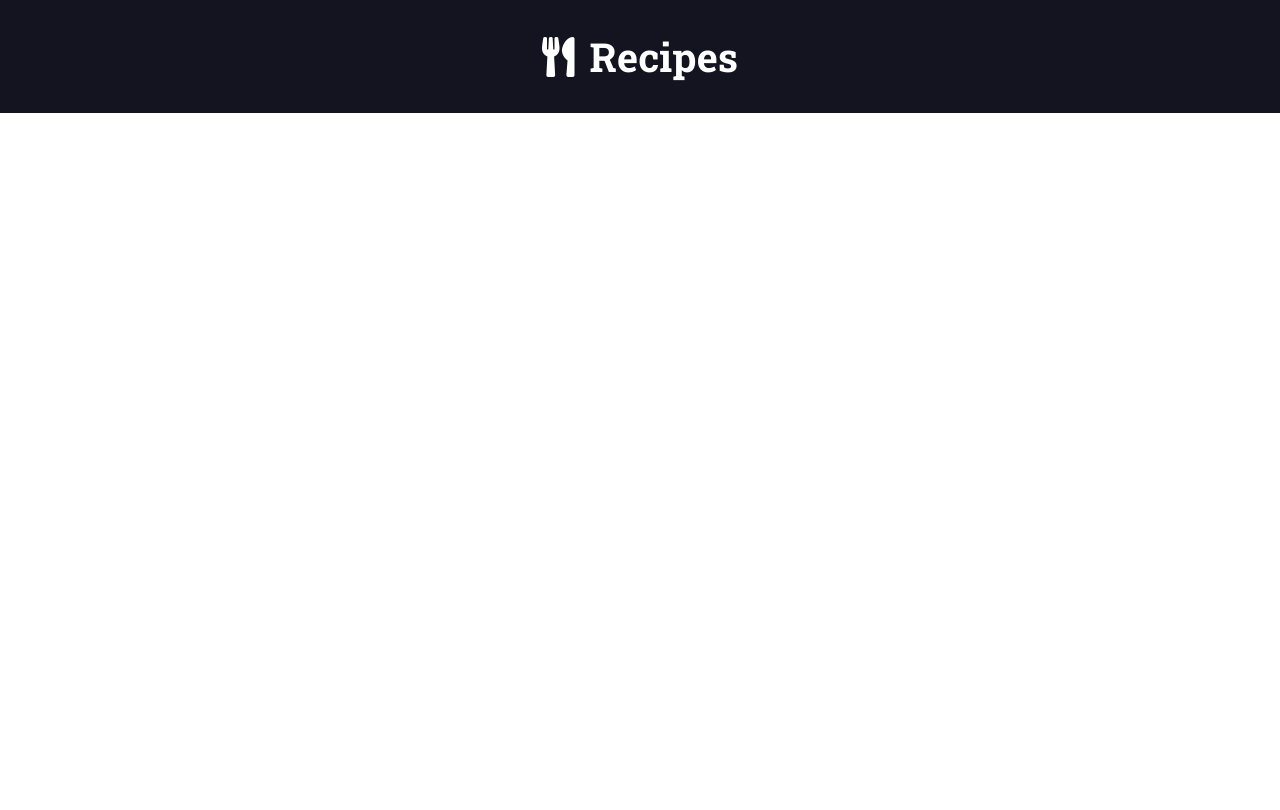
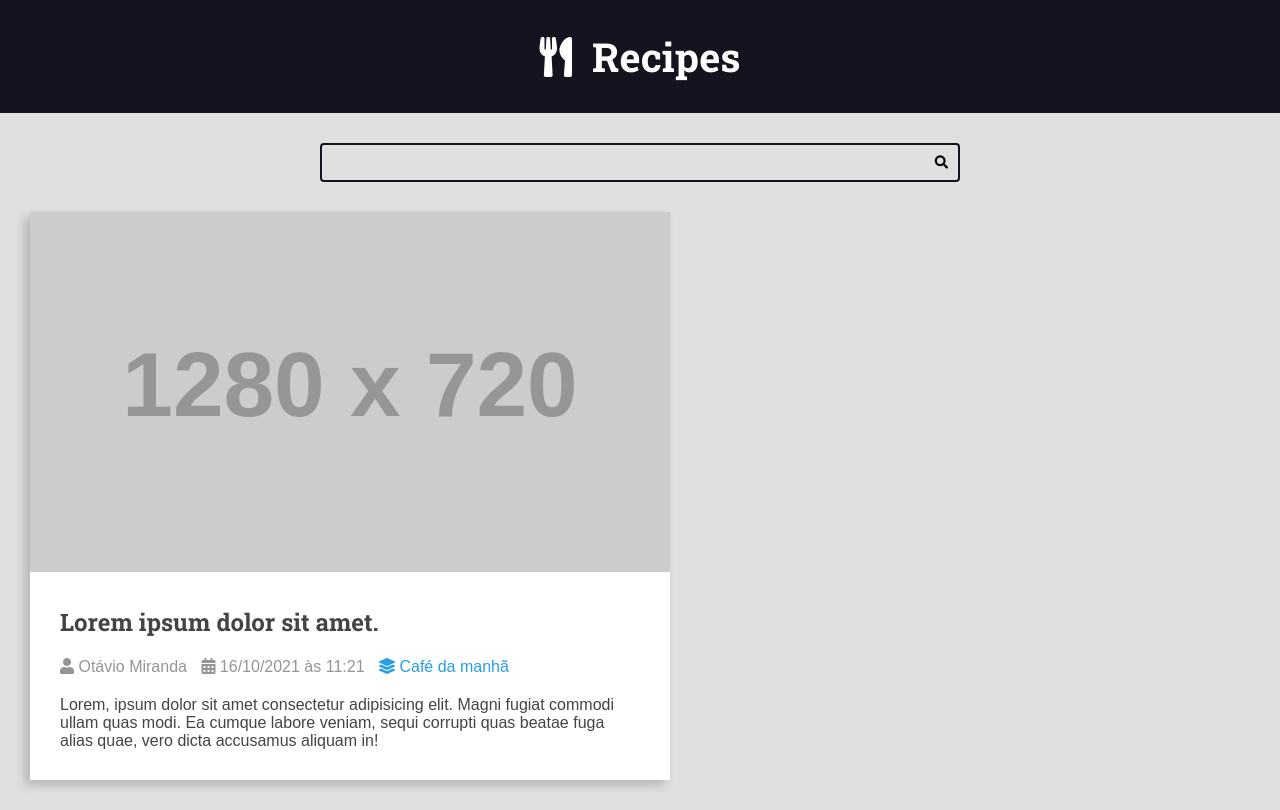
Before and after one commit to lucasproobst/django-projeto-curso, a Django app: page / in a window 1280 px wide. Before the commit the page ends 113 px from the top, so only its background shows below. Run offline with Django 5.2, Linux system fonts and the light colour scheme; grey boxes labelled with a size stand in for pictures from a placeholder-image service; some libraries are stand-ins or nearby versions.

Commit message:
adicionado search e animacoes.

```diff
--- a/recipes/templates/recipes/pages/home.html
+++ b/recipes/templates/recipes/pages/home.html
@@ -1,14 +1,46 @@
 {% include "recipes/partials/head.html" %}
 
 <body>
-    <header class="main-header-container">
-        <div class="main-header container">
-            <h1>
-                <a class="main-logo" href="/">
-                    <i class="fas fa-solid fa-utensils main-logo-icon"></i>
-                    <span class="main-logo-text">Recipes</span>
-                </a>
-            </h1>
+    {% include "recipes/partials/header.html" %}
+    {% include "recipes/partials/search.html" %}
+
+    <main class="main-content-container">
+        <div class="main-content main-content-list container">
+            <div class="recipe recipe-list-item">
+                <div class="recipe-cover">
+                    <img src="https://placehold.co/1280x720/269fe2/png" alt="temporario">
+                </div>
+
+                <div class="recipe-title-container">
+                    <h2 class="recipe-title">Lorem ipsum dolor sit amet.</h2>
+                </div>
+
+                <div class="recipe-author">
+                    <span class="recipe-author-item">
+                        <i class="fas fa-user"></i>
+                        Otávio Miranda
+                    </span>
+
+                    <span class="recipe-author-item">
+                        <i class="fas fa-calendar-alt"></i>
+                        16/10/2021 às 11:21
+                    </span>
+
+                    <span class="recipe-author-item">
+                        <a href="/recipes/category/cafe-da-manha/">
+                            <i class="fas fa-layer-group"></i>
+                            <span>Café da manhã</span>
+                        </a>
+                    </span>
+                </div>
+
+                <div class="recipe-content">
+                    <p>Lorem, ipsum dolor sit amet consectetur adipisicing elit. Magni fugiat commodi ullam quas modi.
+                        Ea cumque labore veniam, sequi corrupti quas beatae fuga alias quae, vero dicta accusamus
+                        aliquam in!</p>
+                </div>
+            </div>
         </div>
-    </header>
+        </div>
+    </main>
 </body>
--- a/recipes/templates/recipes/partials/head.html
+++ b/recipes/templates/recipes/partials/head.html
@@ -81,6 +81,8 @@
         body {
             font-size: 1.6rem;
             font-family: var(--font-primary);
+            background: var(--color-gray-1);
+            color: var(--color-dark-text);
         }
 
         h1,
@@ -115,7 +117,109 @@
         }
 
         .main-logo-icon {
-            margin-right: 1.5rem;
+            margin-right: 2rem;
+        }
+
+        .search-form {
+            border: .2rem solid var(--color-primary-dark);
+            max-width: 64rem;
+            margin: 0 auto;
+            border-radius: .4rem;
+            position: relative;
+            transition: all 300ms ease-in-out;
+        }
+
+        .search-input,
+        .search-button {
+            border: none;
+            background: none;
+            outline: none;
+            padding: 1rem;
+            transition: all 300ms ease-in-out;
+        }
+
+        .search-input {
+            width: 100%;
+            padding-right: 3rem;
+        }
+
+        .search-button {
+            position: absolute;
+            top: 0;
+            right: 0;
+        }
+
+        .search-button:focus {
+            outline: 1px solid var(--color-primary);
+            background: rgba(0, 0, 0, 0, .0.5);
+        }
+
+        .search-form:focus-within {
+            border-color: var(--color-primary);
+            background: var(--color-white);
+        }
+
+        .search-form:focus-within .search-button {
+            color: var(--color-primary);
+        }
+
+        .main-content {
+            padding-top: 0;
+        }
+
+        .main-content-list {
+            display: grid;
+            grid-template-columns: repeat(auto-fit, minmax(340px, 1fr));
+            gap: var(--spacing-gutter-large);
+        }
+
+        .recipe {
+            background: var(--color-white);
+            box-shadow: -5px 5px 10px rgba(0, 0, 0, .2);
+            transform: scale(1);
+            transition: all 300ms ease-in-out;
+        }
+
+        .recipe img {
+            max-width: 100%;
+        }
+
+        .recipe-list-item {
+            max-width: 64rem;
+        }
+
+        .recipe-list-item:hover {
+            transform: scale(1.02);
+            box-shadow: -8px 8px 18px rgba(0, 0, 0, .25);
+        }
+
+        .recipe-title-container {
+            padding: var(--spacing-gutter-medium);
+            padding-bottom: 2rem;
+        }
+
+        .recipe-author {
+            padding: 0 var(--spacing-gutter-medium);
+        }
+
+        .recipe-content {
+            padding: var(--spacing-gutter-medium);
+            padding-top: 2rem;
+        }
+
+        .recipe-author-item {
+            color: var(--color-gray-4);
+            margin-right: 1rem;
+        }
+
+        .recipe-author a {
+            color: var(--color-primary);
+            transition: all 300ms ease-in-out;
+            text-decoration: none;
+        }
+
+        .recipe-author a:hover {
+            color: var(--color-primary-dark);
         }
     </style>
 </head>
--- /dev/null
+++ b/recipes/templates/recipes/partials/header.html
@@ -0,0 +1,10 @@
+<header class="main-header-container">
+    <div class="main-header container">
+        <h1>
+            <a class="main-logo" href="/">
+                <i class="fas fa-solid fa-utensils main-logo-icon"></i>
+                <span class="main-logo-text">Recipes</span>
+            </a>
+        </h1>
+    </div>
+</header>
--- /dev/null
+++ b/recipes/templates/recipes/partials/search.html
@@ -0,0 +1,10 @@
+<div class="search-container">
+    <div class="container">
+        <form action="" class="search-form">
+            <input type="search" class="search-input" name="search">
+            <button type="submit" class="search-button">
+                <i class="fas fa-search"></i>
+            </button>
+        </form>
+    </div>
+</div>
```
